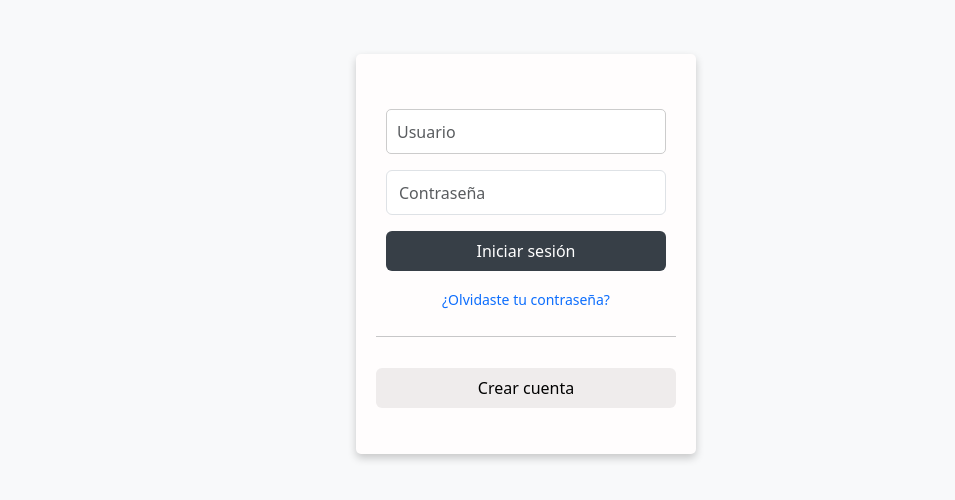
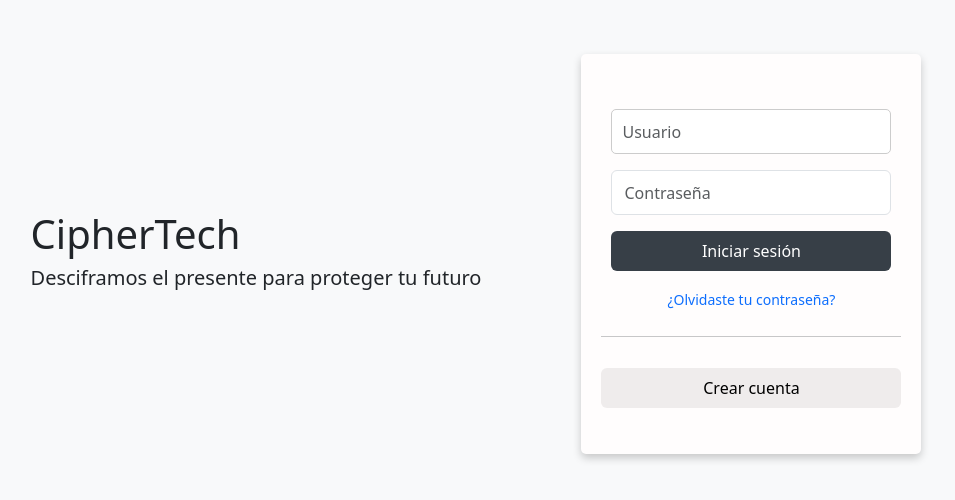
Before and after one commit to Fcontreras25/Practica-Hash, a React (Vite) app: page / in a window 1280 px wide. Shown: the part 146-646 px from the top of the page, without its empty margins (114-1069 px from the left). Built offline with nearby package versions, Linux system fonts and the light colour scheme.

Commit message:
Combio diseño

```diff
--- a/src/Login.tsx
+++ b/src/Login.tsx
@@ -55,6 +55,11 @@ const Login: React.FC = () => {
 
     return (
         <div className="contenedor-principal">
+            <div className='contenedor-marca'>
+                <h1>CipherTech</h1>
+                <h5>Desciframos el presente para proteger tu futuro</h5>
+            </div>
+            <div className='contenedor-login-principal'>
             <form className="contenedor-login" onSubmit={handleSubmit}>
                 <div className='contenedor-input'>
                     <div className="input-group mb-3">
@@ -102,6 +107,7 @@ const Login: React.FC = () => {
                     </button>
                 </div>
             </form>
+            </div>
         </div>
     );
 };
```
